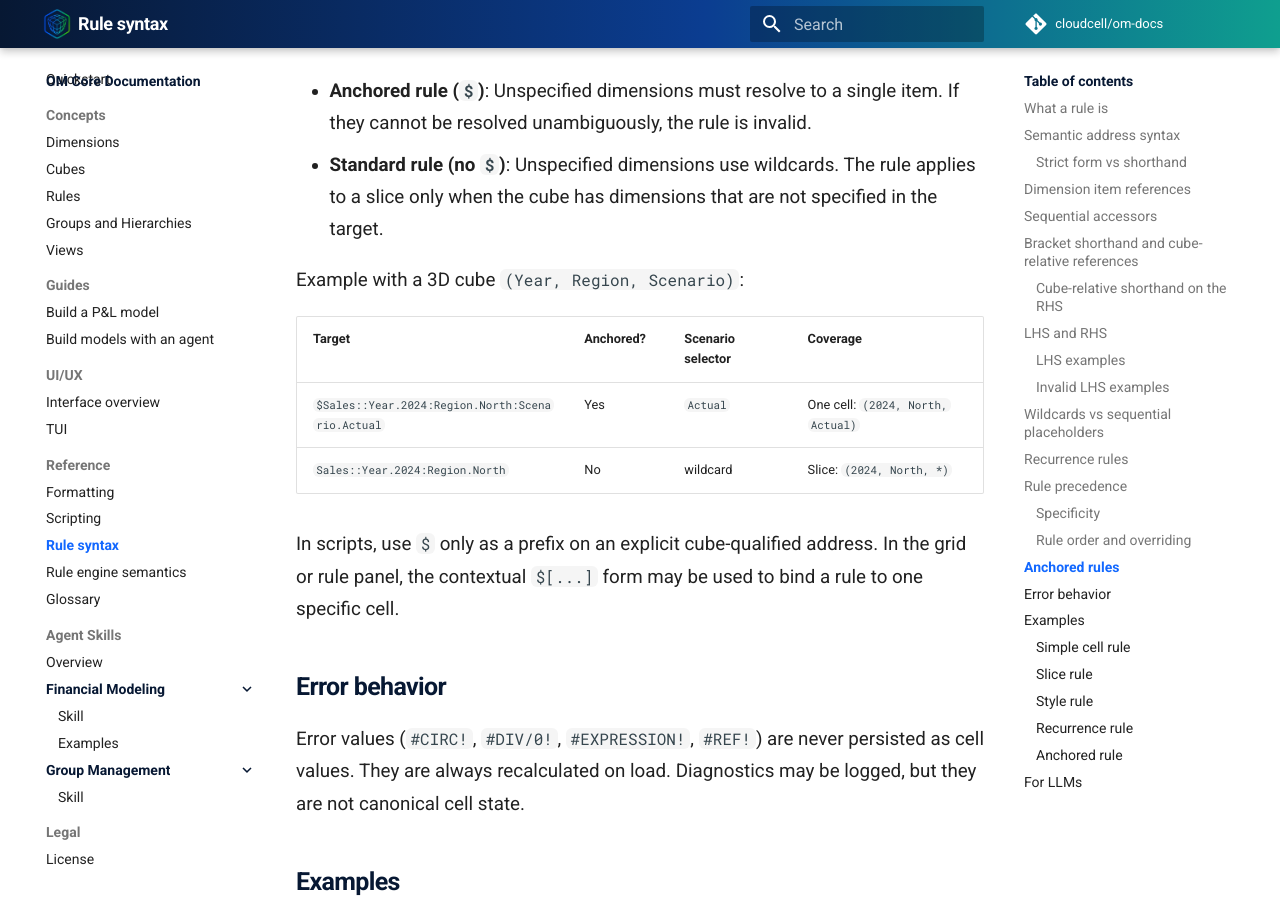
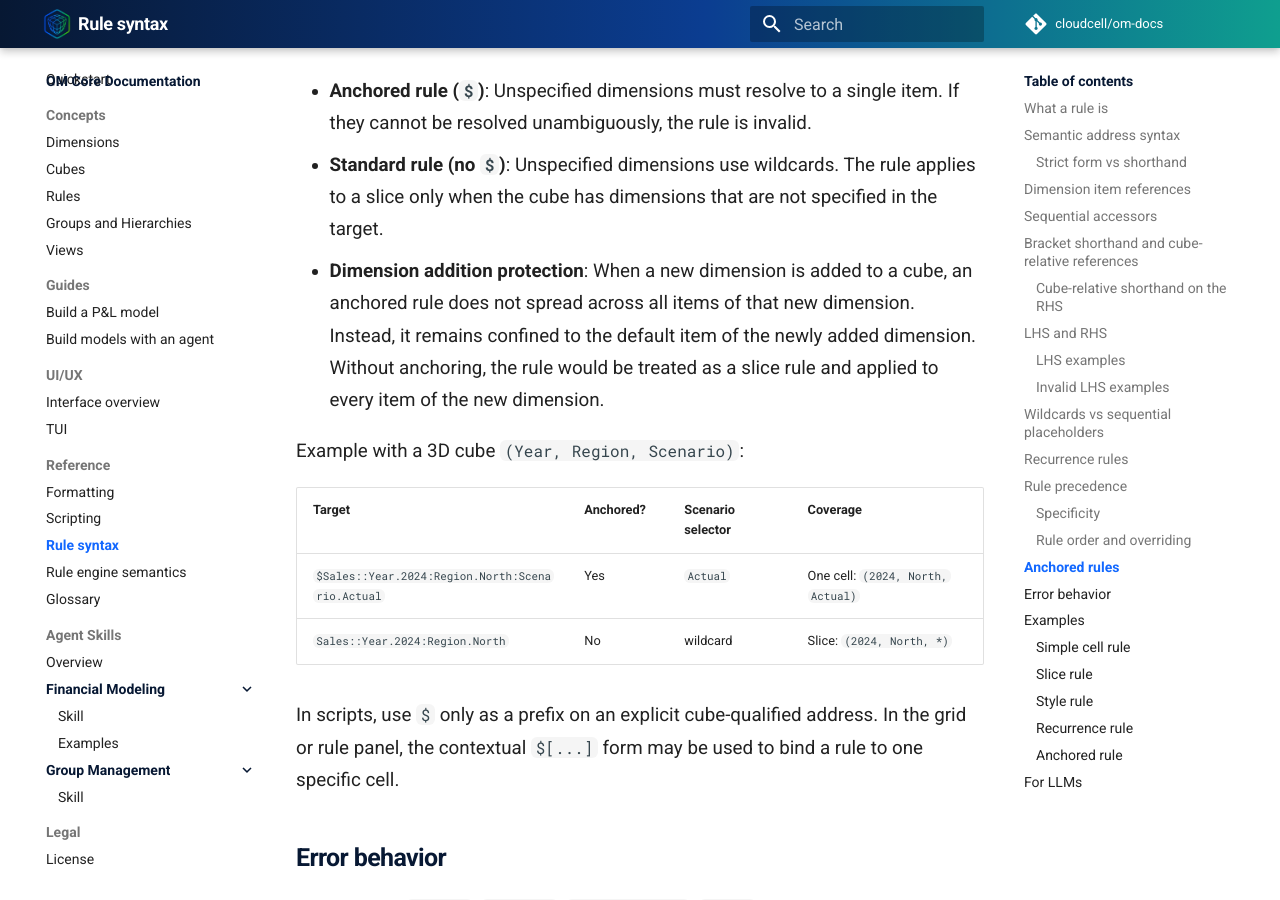
Before and after one commit to cloudcell/om-docs, an MkDocs documentation site: the page built from docs/reference/rule-syntax.md, in a window 1280 px wide and 900 px high, scrolled down 7700 px. Built offline with MkDocs 1.6.1 and Material for MkDocs 9.7.7, drawn with Linux system fonts in a browser that asks for light colours; comment, search, counter and statistics services are not loaded.

Commit message:
docs: add dimension addition protection explanation to anchored rule semantics
Add explanation that anchored rules remain confined to default item when new dimensions are added to cube, preventing unintended spreading across all items of new dimension that would occur with standard slice rules.

```diff
--- a/docs/reference/rule-syntax.md
+++ b/docs/reference/rule-syntax.md
@@ -232,6 +232,7 @@ Semantics:
 
 - **Anchored rule (`$`)**: Unspecified dimensions must resolve to a single item. If they cannot be resolved unambiguously, the rule is invalid.
 - **Standard rule (no `$`)**: Unspecified dimensions use wildcards. The rule applies to a slice only when the cube has dimensions that are not specified in the target.
+- **Dimension addition protection**: When a new dimension is added to a cube, an anchored rule does not spread across all items of that new dimension. Instead, it remains confined to the default item of the newly added dimension. Without anchoring, the rule would be treated as a slice rule and applied to every item of the new dimension.
 
 Example with a 3D cube `(Year, Region, Scenario)`:
 
```
